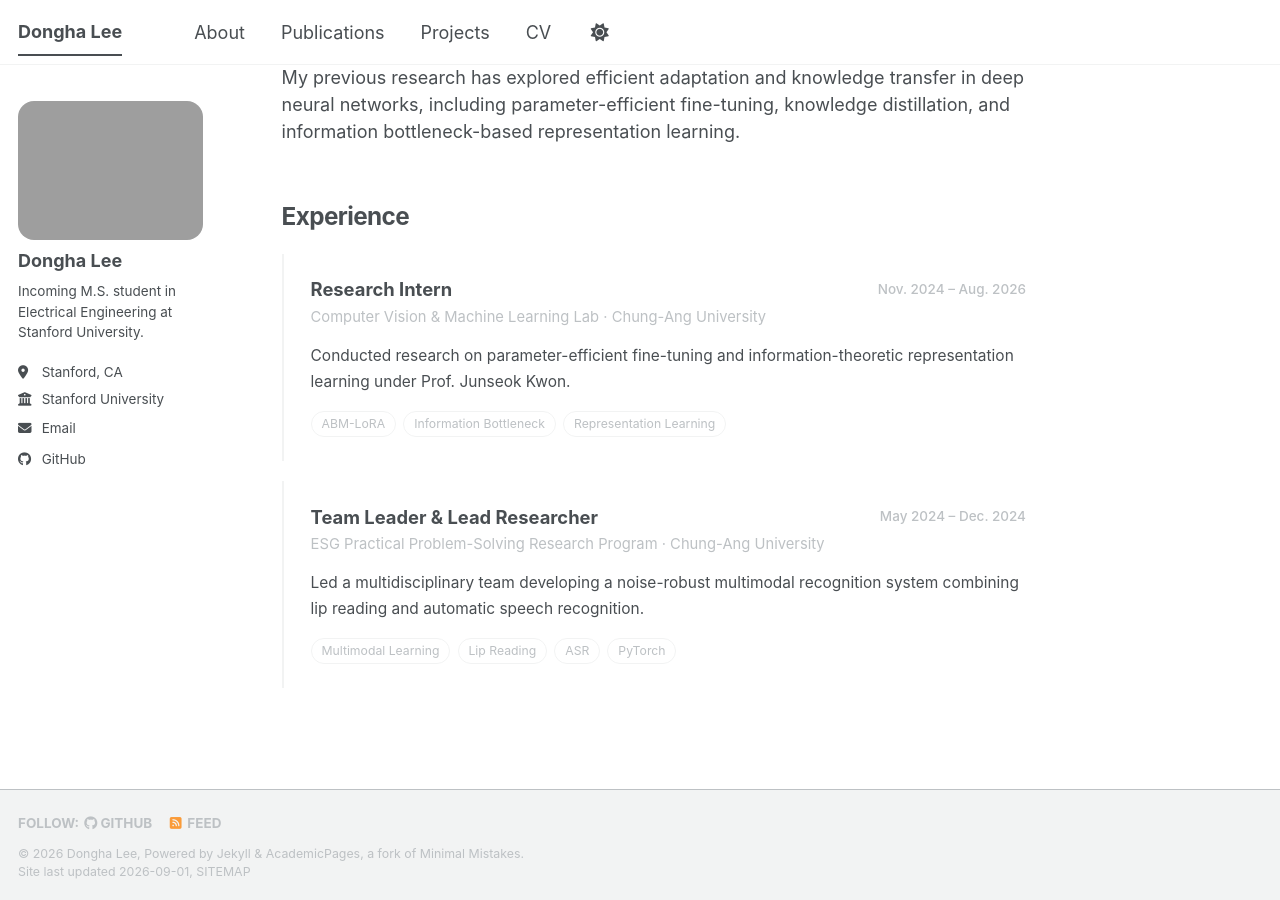
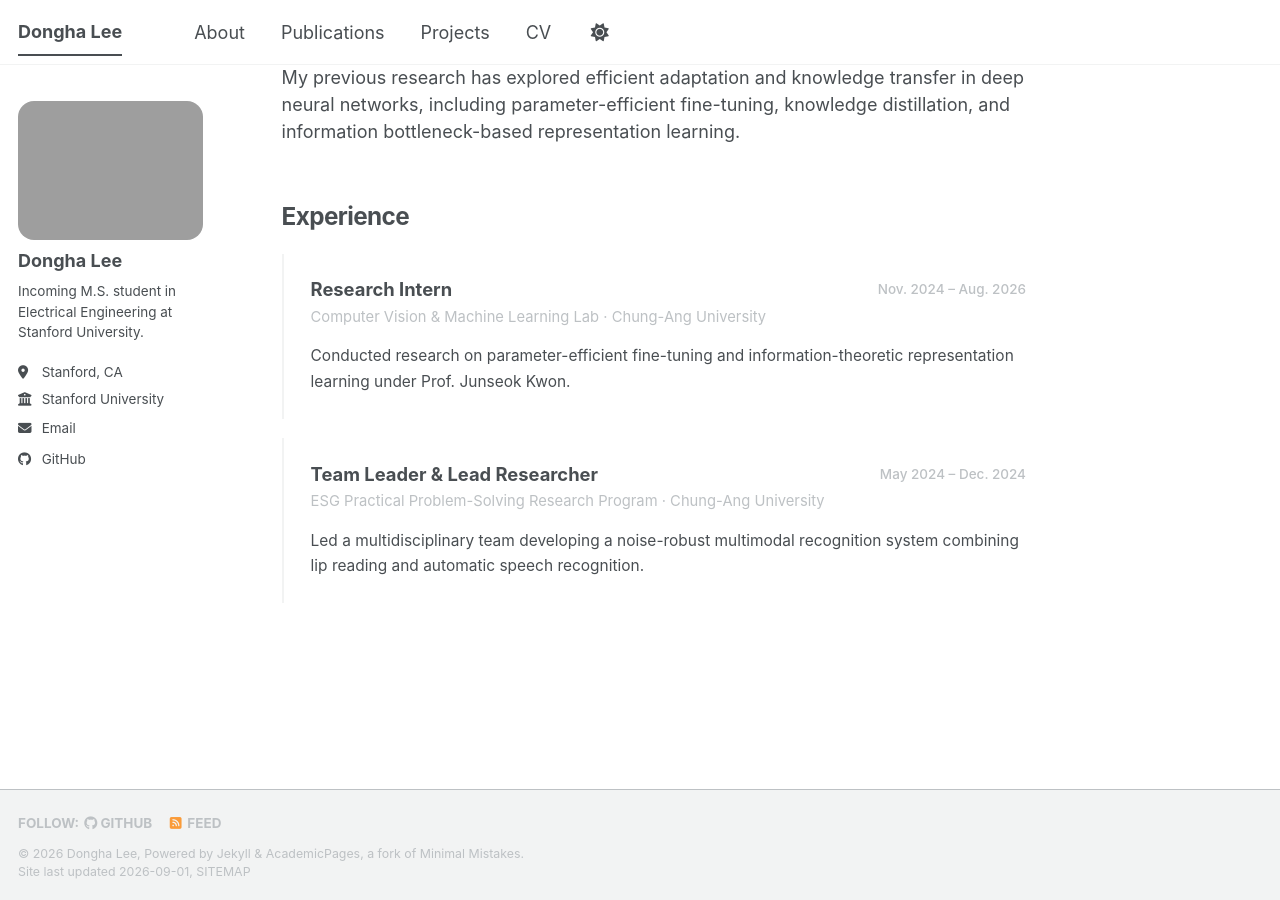
Before and after one commit to lee-research/lee-research.github.io, a Jekyll site: the page built from _pages/about.md, in a window 1280 px wide and 900 px high, scrolled down 790 px. Built offline with Jekyll 4.4.1, drawn with Linux system fonts in a browser that asks for light colours; a script bundle is joined from its source files by our own code; library files that are not in the unit come from our copies.

Commit message:
Update about.md

```diff
--- a/_pages/about.md
+++ b/_pages/about.md
@@ -81,11 +81,6 @@ representation learning.
       information-theoretic representation learning under Prof. Junseok Kwon.
     </p>
 
-    <div class="experience-tags">
-      <span>ABM-LoRA</span>
-      <span>Information Bottleneck</span>
-      <span>Representation Learning</span>
-    </div>
   </div>
 
 
@@ -107,12 +102,6 @@ representation learning.
       recognition system combining lip reading and automatic speech recognition.
     </p>
 
-    <div class="experience-tags">
-      <span>Multimodal Learning</span>
-      <span>Lip Reading</span>
-      <span>ASR</span>
-      <span>PyTorch</span>
-    </div>
   </div>
 
 </div>
```
